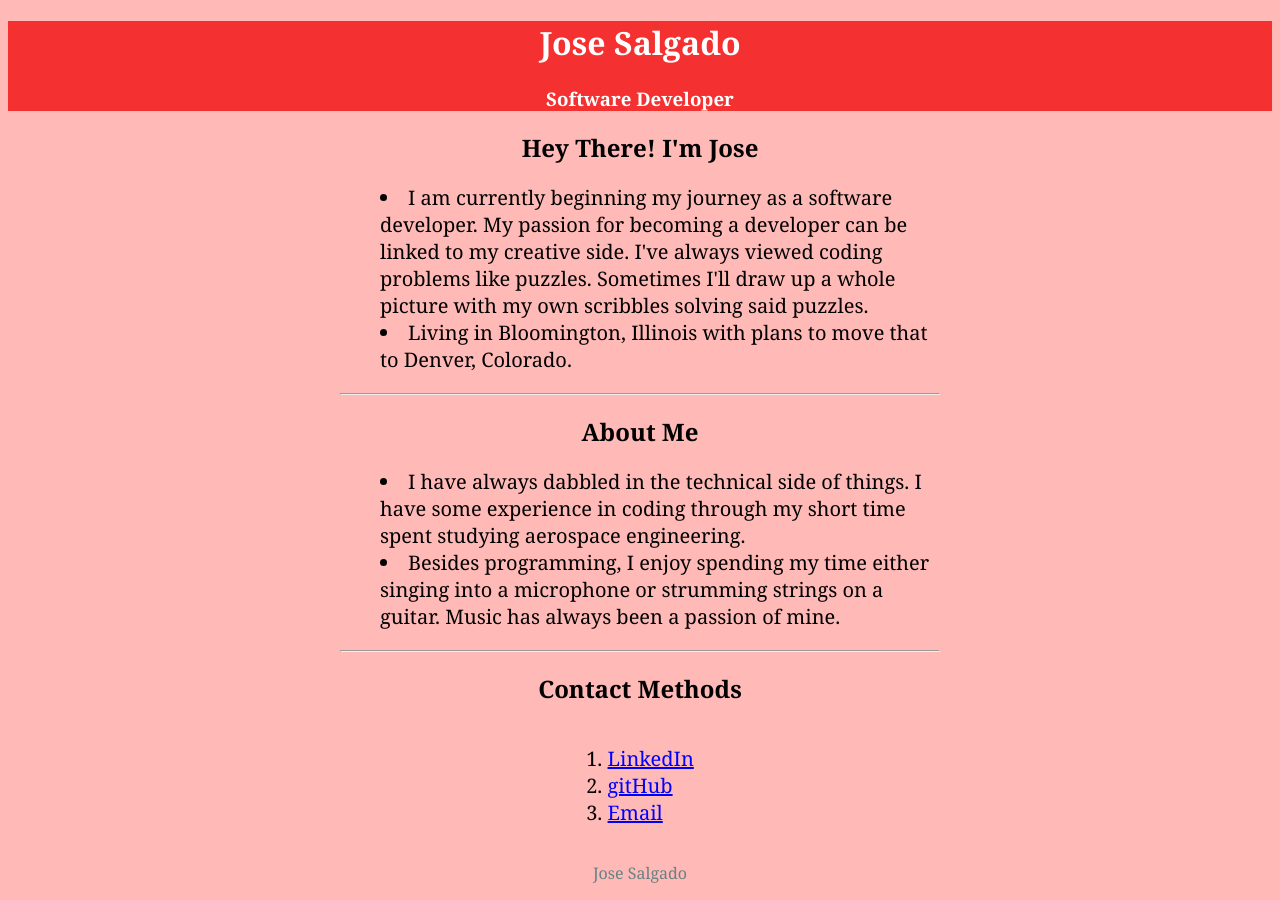
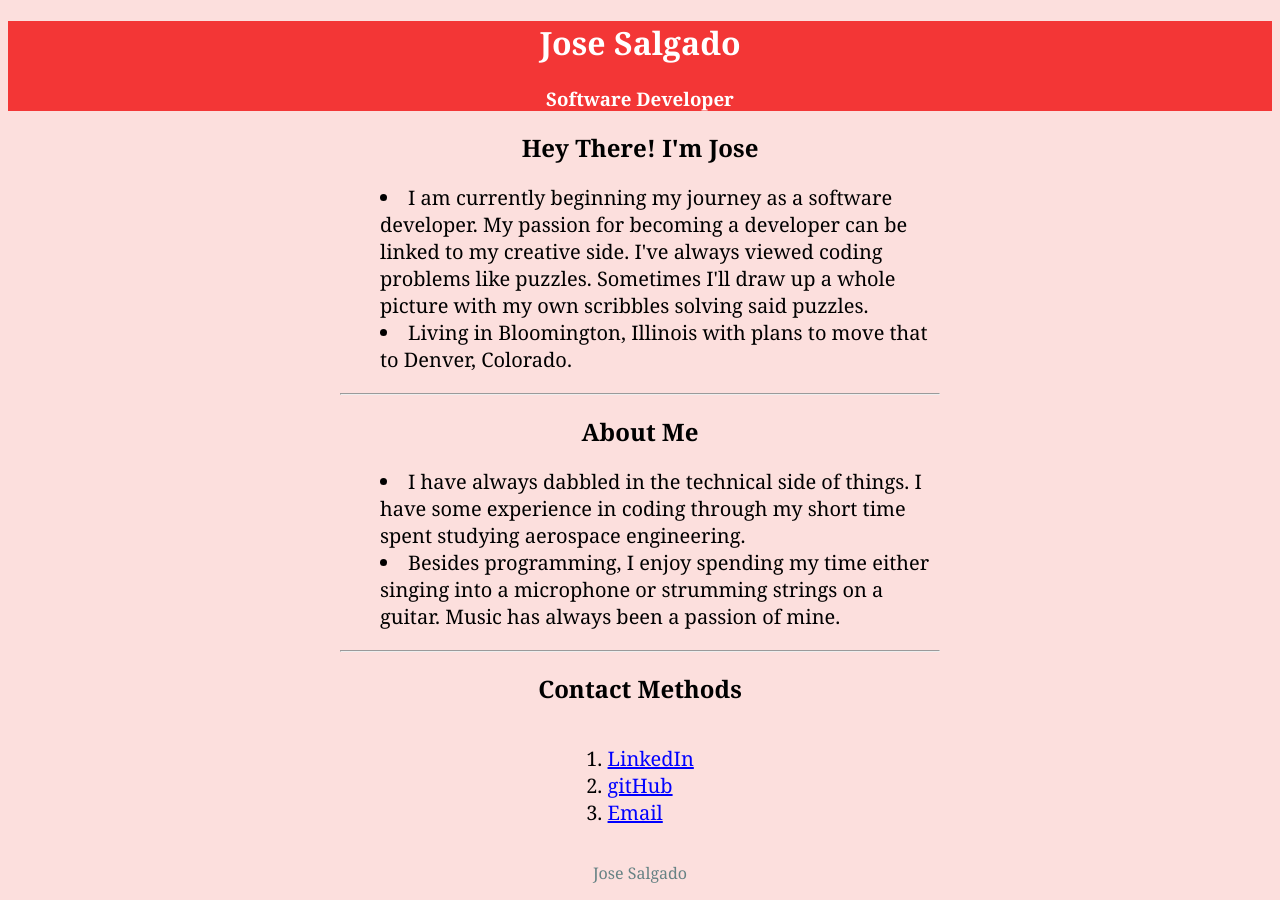
Before and after one commit to joseSalgado115/online-business-card, a plain HTML site: page index.html in a window 1280 px wide. Drawn offline with Linux system fonts and the light colour scheme; a script that the page names is missing.

Commit message:
Update style.css

```diff
--- a/style.css
+++ b/style.css
@@ -1,5 +1,5 @@
 body{
-  background-color: rgb(255, 185, 182);
+  background-color: rgb(252, 223, 221);
   text-align: center;
   font-family: Cambria, Cochin, Georgia, Times, 'Times New Roman', serif;
   padding: auto;
```
